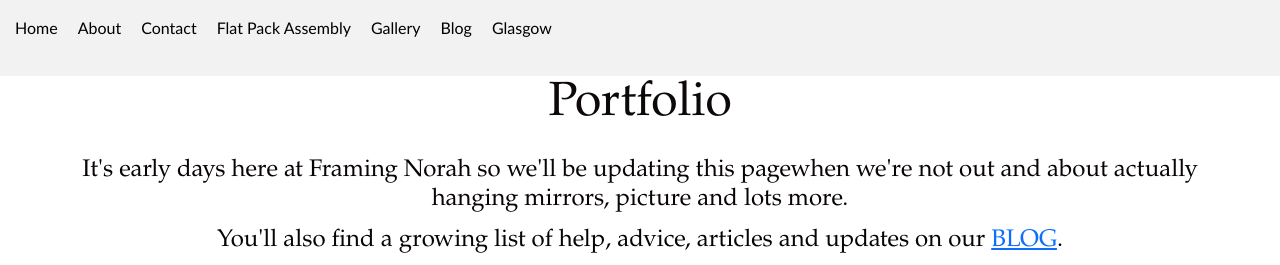
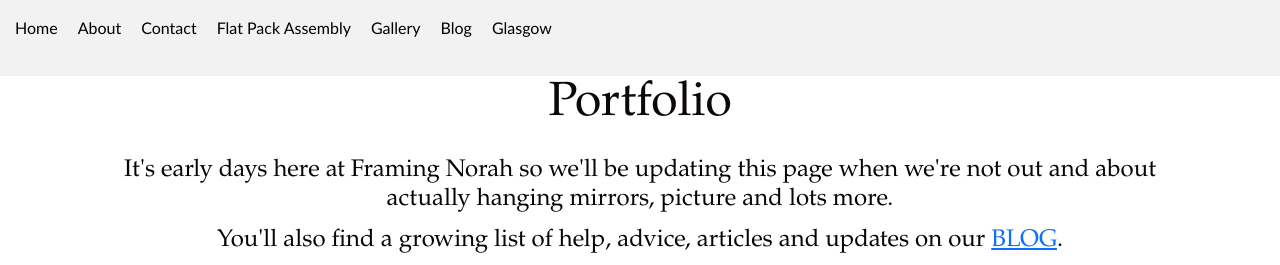
Before and after one commit to Speirsy/framing_norah, a React (Create React App) app: page /gallery in a window 1280 px wide. Shown: the top 265 px of the page. Built offline with nearby package versions, Linux system fonts and the light colour scheme; no server answers; the database is empty.

Commit message:
gallery update much needed and flatpack page added

```diff
--- a/src/components/FlatPackAssemblyPage.js
+++ b/src/components/FlatPackAssemblyPage.js
@@ -35,7 +35,7 @@
 <PhotoList photos={flatpackPhotos} />
       <h2 className="mb-4">
         Let Framing Norah handle your flat pack frustrations. We assemble furniture all over
-        <strong> Glasgow</strong>, Bearsden, Milngavie, and beyond. Whether it’s an IKEA wardrobe,
+        <strong> Glasgow</strong>, and beyond. Whether it’s an IKEA wardrobe,
         a B&Q bed, or a mystery unit with 96 screws and no words, we’ll get it built securely and neatly.
       </h2>
 
--- a/src/components/Gallery.js
+++ b/src/components/Gallery.js
@@ -32,7 +32,7 @@
   return (
     <div className="container text-center">
       <h1>Portfolio</h1>
-      <h4>It's early days here at Framing Norah so we'll be updating this pagewhen we're not out and about actually hanging mirrors, picture and lots more. </h4>
+      <h4>It's early days here at Framing Norah so we'll be updating this page when we're not out and about actually hanging mirrors, picture and lots more. </h4>
       <h4>
         You'll also find a growing list of help, advice, articles and updates on our {' '}
         <Link to="/blog">BLOG</Link>.
```
